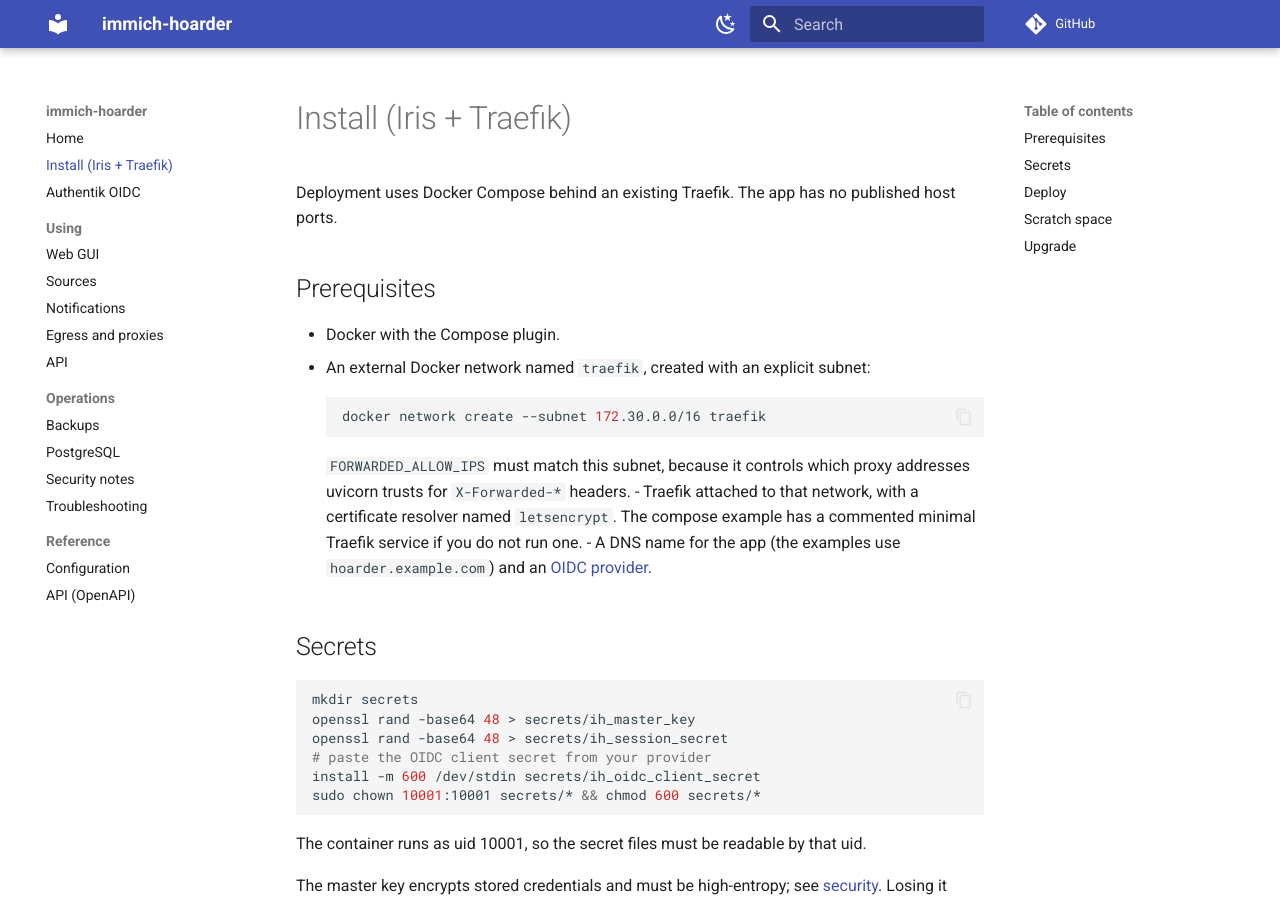
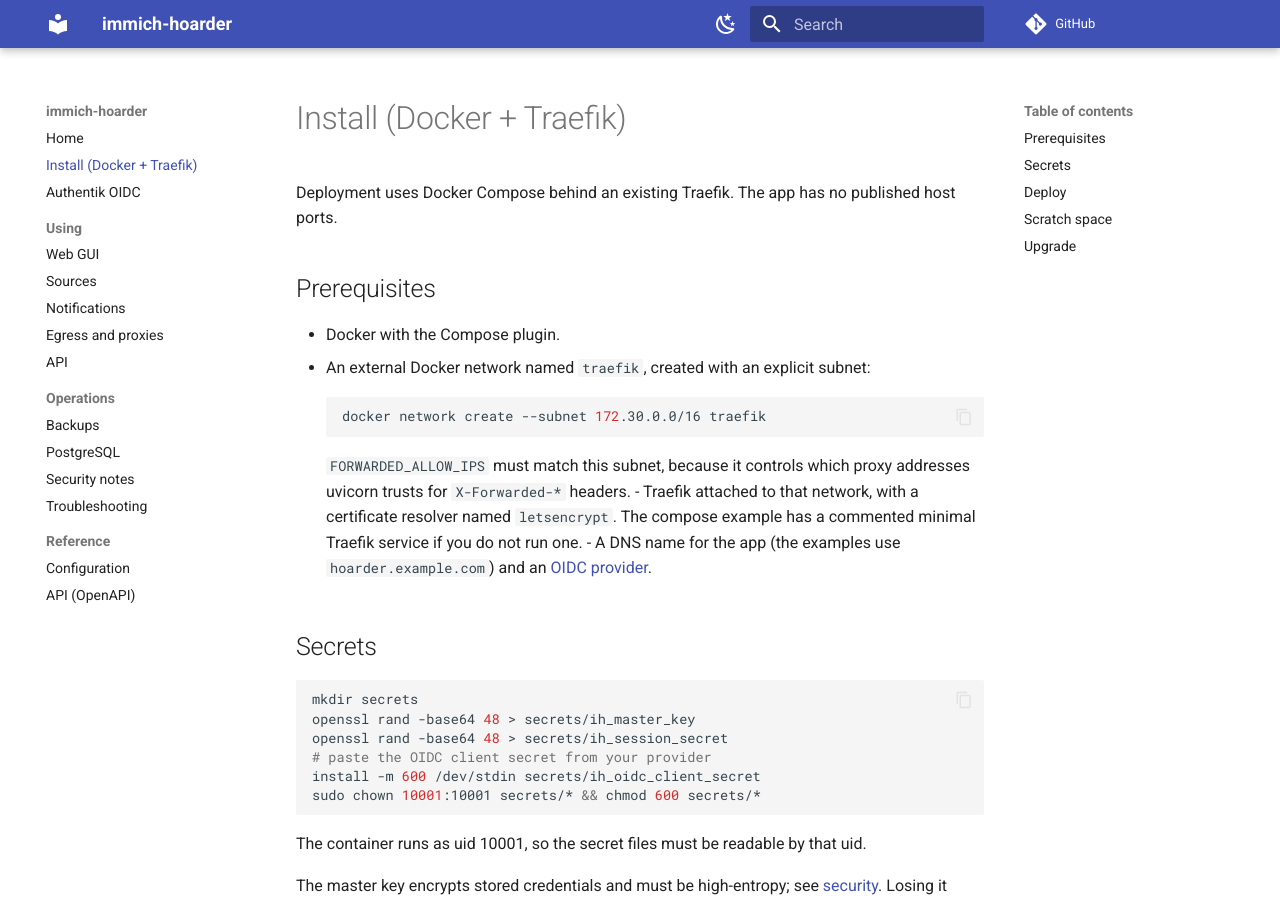
Before and after one commit to metril/immich-hoarder, an MkDocs documentation site: the page built from docs/install.md, in a window 1280 px wide and 900 px high. Built offline with MkDocs 1.6.1 and Material for MkDocs 9.7.7, drawn with Linux system fonts in a browser that asks for light colours; comment, search, counter and statistics services are not loaded.

Commit message:
docs: final polish for README and install title
Co-Authored-By: Claude Sonnet 5.5 <noreply@anthropic.com>

```diff
--- a/docs/install.md
+++ b/docs/install.md
@@ -1,4 +1,4 @@
-# Install (Iris + Traefik)
+# Install (Docker + Traefik)
 
 Deployment uses Docker Compose behind an existing Traefik. The app has no published host ports.
 
--- a/mkdocs.yml
+++ b/mkdocs.yml
@@ -35,7 +35,7 @@ validation:
     unrecognized_links: warn
 nav:
   - Home: index.md
-  - Install (Iris + Traefik): install.md
+  - Install (Docker + Traefik): install.md
   - Authentik OIDC: authentik.md
   - Using:
       - gui.md
```
Also changed, not shown: README.md (+1 -2 lines).
